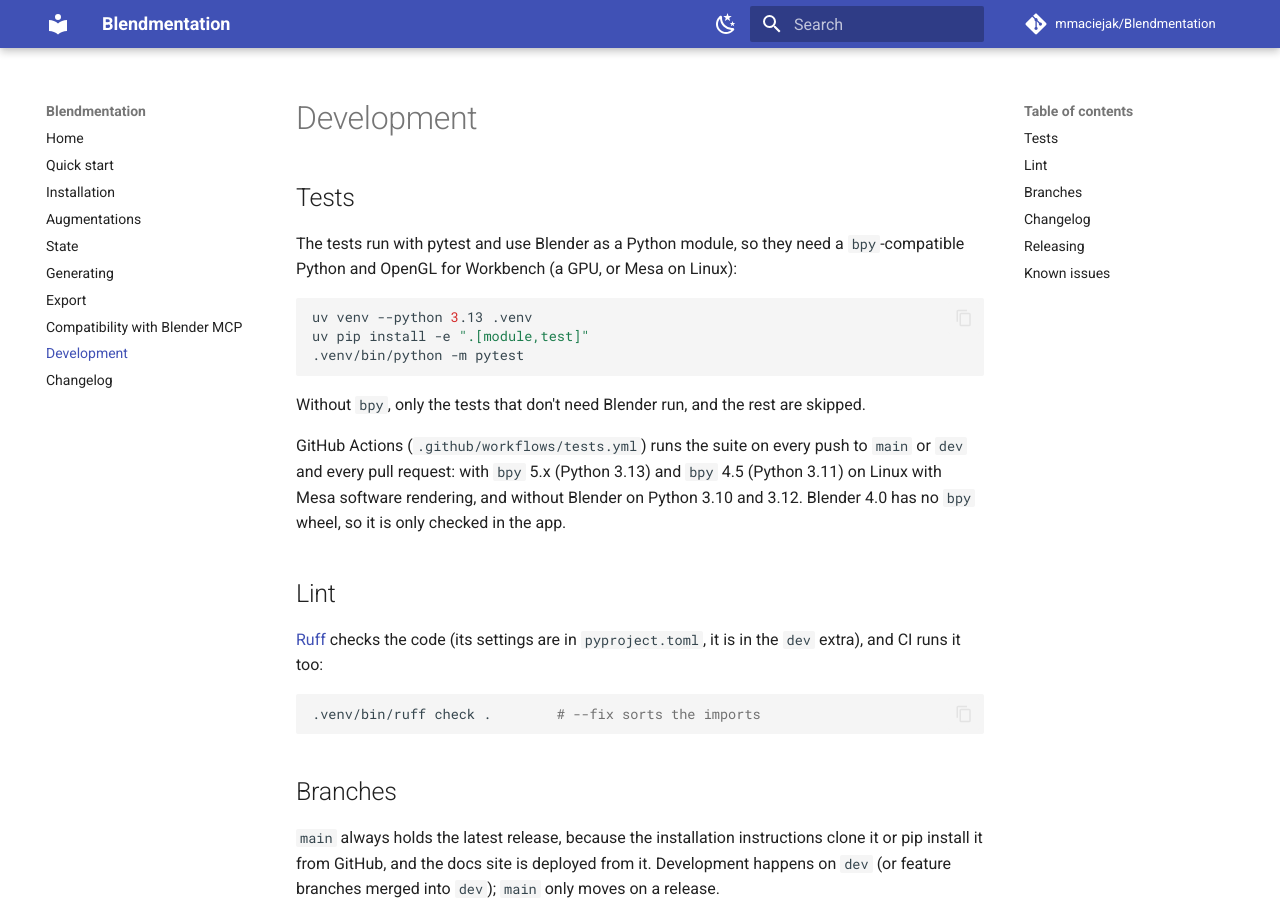
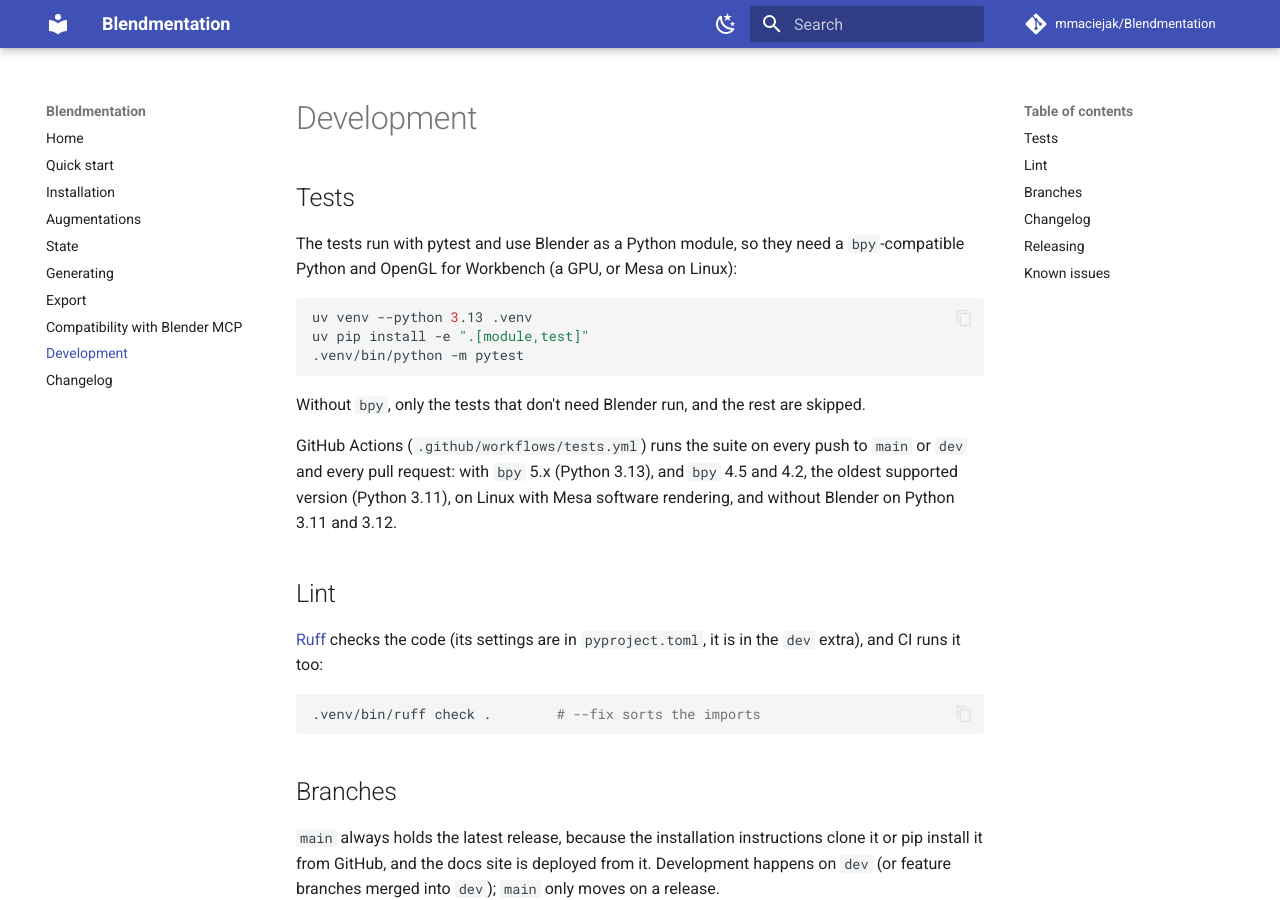
Before and after one commit to mmaciejak/Blendmentation, an MkDocs documentation site: the page built from docs/development.md, in a window 1280 px wide and 900 px high. Built offline with MkDocs 1.6.1 and Material for MkDocs 9.7.7, drawn with Linux system fonts in a browser that asks for light colours; comment, search, counter and statistics services are not loaded.

Commit message:
Minimum Blender 4.2 LTS and Python 3.11; drop the 4.0/4.1 workarounds, bpy 4.2 in CI
Co-Authored-By: Claude Opus 5.5 <noreply@anthropic.com>

```diff
--- a/blendmentation/__init__.py
+++ b/blendmentation/__init__.py
@@ -5,7 +5,7 @@ bl_info = {
     "name": "Blendmentation",
     "author": "Maciej Maciejak",
     "version": (0, 10, 2),
-    "blender": (4, 0, 0),
+    "blender": (4, 2, 0),
     "location": "Node Editor and 3D Viewport > Sidebar > Blendmentation",
     "description": "Synthetic datasets from Blender scenes. Copies a Node augmentation with the inputs of the active "
                    "node, a Modifier with the inputs or settings of the active modifier, or a Chain with the shape "
--- a/docs/development.md
+++ b/docs/development.md
@@ -14,9 +14,9 @@ uv pip install -e ".[module,test]"
 Without `bpy`, only the tests that don't need Blender run, and the rest are skipped.
 
 GitHub Actions (`.github/workflows/tests.yml`) runs the suite on every push to `main` or
-`dev` and every pull request: with `bpy` 5.x (Python 3.13) and `bpy` 4.5 (Python 3.11) on Linux
-with Mesa software rendering, and without Blender on Python 3.10 and 3.12. Blender 4.0
-has no `bpy` wheel, so it is only checked in the app.
+`dev` and every pull request: with `bpy` 5.x (Python 3.13), and `bpy` 4.5 and 4.2, the
+oldest supported version (Python 3.11), on Linux with Mesa software rendering, and
+without Blender on Python 3.11 and 3.12.
 
 ## Lint
 
```
Also changed, not shown: CHANGELOG.md (+5 -0 lines), CLAUDE.md (+10 -9 lines), README.md (+1 -1 lines), docs/index.md (+1 -1 lines), docs/installation.md (+2 -2 lines), docs/quick-start.md (+1 -1 lines), pyproject.toml (+3 -4 lines), skills/blendmentation/SKILL.md (+1 -1 lines), 6 other files.
